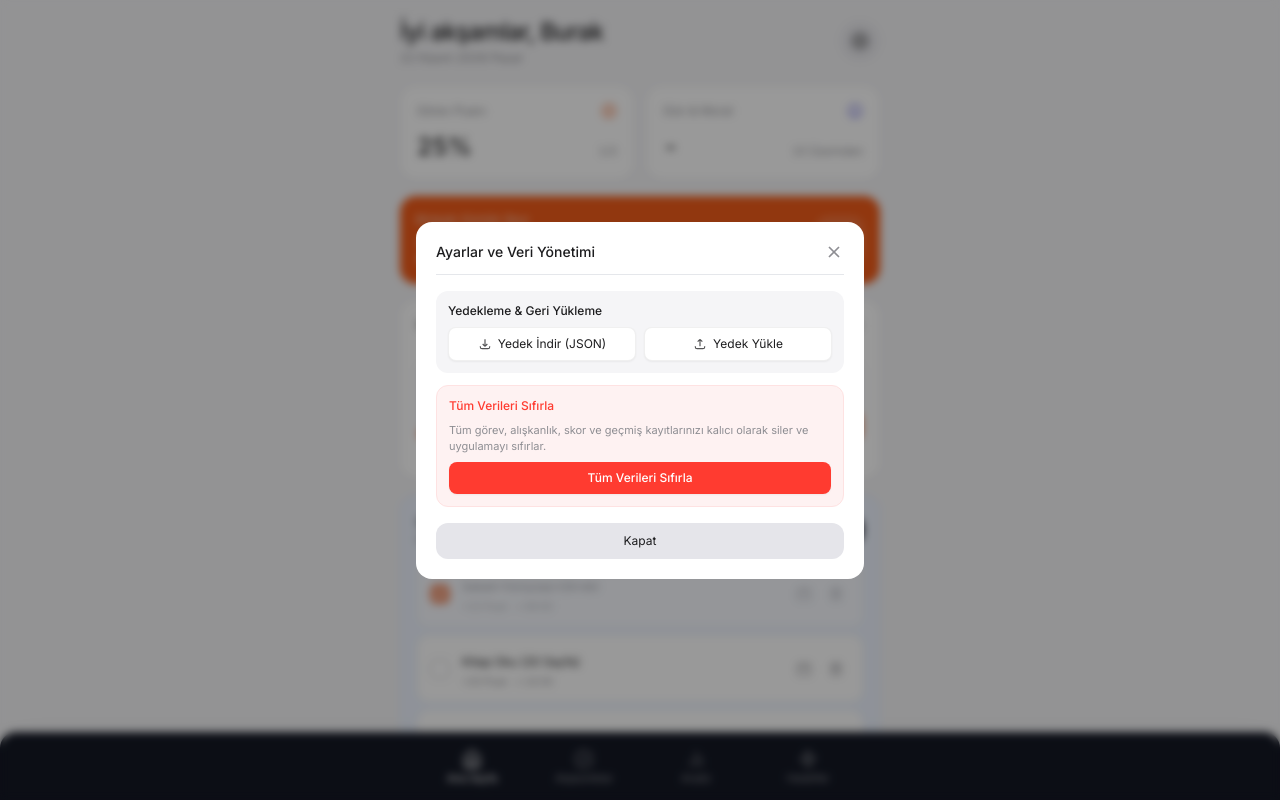
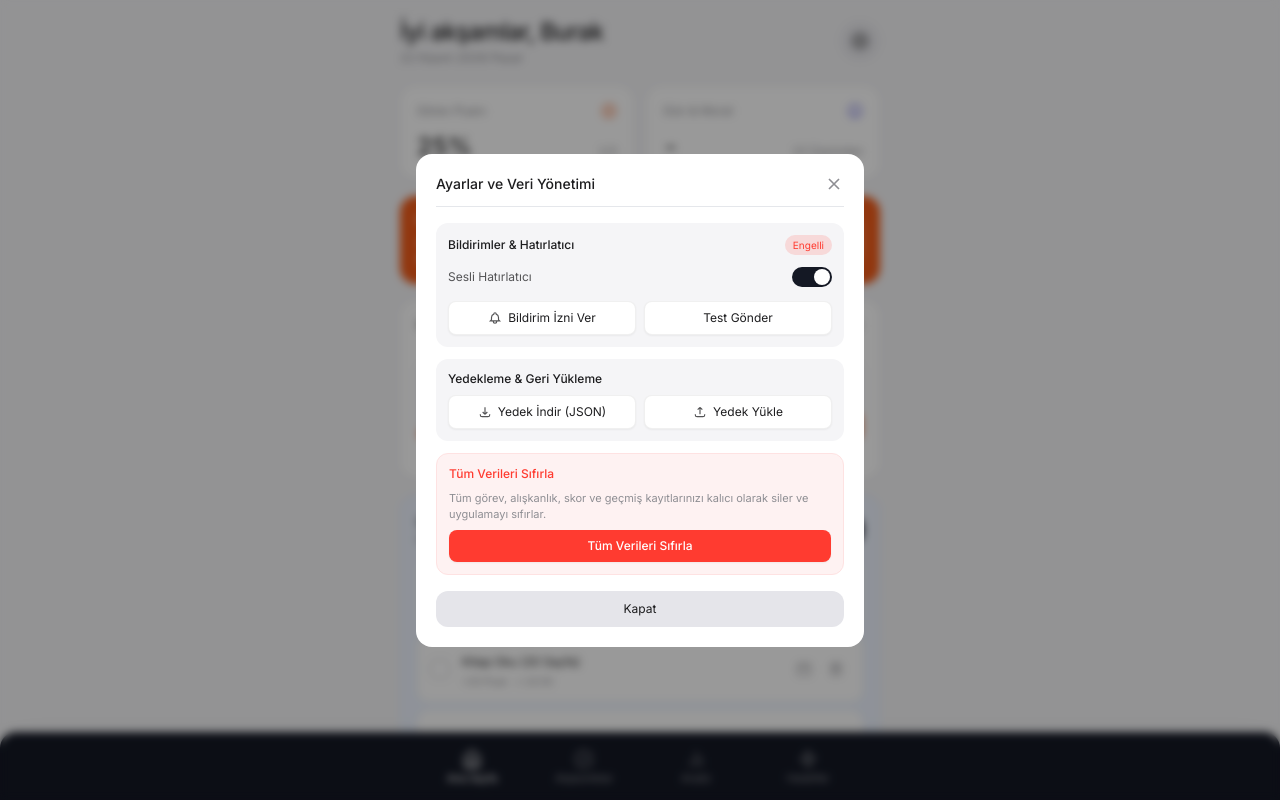
Before and after one commit to buraksungr/lifetracker, a plain HTML site: page index.html in a window 1280 px wide. Both pictures are taken after a click on the button 860 px from the left and 41 px from the top of the page. Drawn offline with nearby package versions, Linux system fonts and the light colour scheme.

Commit message:
Update index.html

```diff
--- a/index.html
+++ b/index.html
@@ -1,5 +1,5 @@
 <!DOCTYPE html>
-<html lang="tr" class="h-full bg-[#F5F5F7]">
+<html lang="tr" class="h-full">
 <head>
   <meta charset="UTF-8">
   <meta name="viewport" content="width=device-width, initial-scale=1.0, maximum-scale=1.0, user-scalable=no, viewport-fit=cover">
@@ -37,13 +37,17 @@
   </script>
 
   <style>
-    html, body {
+    html {
       height: 100%;
-      min-height: 100dvh;
-      min-height: -webkit-fill-available;
-      overflow: hidden;
+      /* Top half matches page bg (#F5F5F7), bottom half matches nav bar (#141824) so iOS home-indicator area never shows white */
+      background: linear-gradient(to bottom, #F5F5F7 50%, #141824 50%);
+      background-color: #141824;
     }
     body {
+      height: 100%;
+      min-height: 100vh;
+      min-height: 100lvh;
+      overflow: hidden;
       font-family: 'Inter', sans-serif;
       -webkit-tap-highlight-color: transparent;
       user-select: none;
@@ -68,13 +72,12 @@
     }
     .bottom-nav-fix::after {
       content: '';
-      position: fixed;
+      position: absolute;
       left: 0;
       right: 0;
-      bottom: -120px;
+      top: 100%;
       height: 120px;
       background-color: #141824;
-      z-index: -1;
       pointer-events: none;
     }
   </style>
@@ -491,7 +494,7 @@ Pratik yap" class="w-full p-2.5 rounded-xl bg-[#F5F5F7] border border-black/[0.0
     </div>
   </div>
 
-  <!-- Settings Modal (Backup Export/Import & True Factory Reset) -->
+  <!-- Settings Modal (Notifications, Backup Export/Import & True Factory Reset) -->
   <div id="modal-settings" class="fixed inset-0 bg-black/40 backdrop-blur-sm z-50 flex items-end sm:items-center justify-center p-0 sm:p-4 hidden">
     <div class="bg-white w-full max-w-md rounded-t-2xl sm:rounded-2xl p-5 space-y-4">
       <div class="flex items-center justify-between border-b pb-3">
@@ -502,6 +505,29 @@ Pratik yap" class="w-full p-2.5 rounded-xl bg-[#F5F5F7] border border-black/[0.0
       </div>
 
       <div class="space-y-3 text-xs">
+        <!-- Notifications Section -->
+        <div class="p-3 bg-[#F5F5F7] rounded-xl space-y-2.5">
+          <div class="flex items-center justify-between">
+            <span class="font-medium text-[#1D1D1F]">Bildirimler & Hatırlatıcı</span>
+            <span id="notif-status-badge" class="text-[10px] px-2 py-0.5 rounded-full bg-[#E5E5EA] text-[#545456]">Kontrol ediliyor</span>
+          </div>
+          <div class="flex items-center justify-between pt-0.5">
+            <span class="text-[#545456]">Sesli Hatırlatıcı</span>
+            <button id="toggle-sound-btn" onclick="toggleSoundSetting()" class="w-10 h-5 rounded-full bg-[#141824] relative transition-colors" aria-label="Sesli Hatırlatıcı">
+              <span id="toggle-sound-dot" class="w-4 h-4 rounded-full bg-white absolute top-0.5 right-0.5 transition-all"></span>
+            </button>
+          </div>
+          <div class="flex gap-2 pt-1">
+            <button onclick="requestNotificationPermission()" class="flex-1 py-2 rounded-lg bg-white border border-black/[0.06] text-[#1D1D1F] hover:bg-gray-50 flex items-center justify-center gap-1.5 shadow-sm">
+              <svg class="w-3.5 h-3.5 text-[#545456]" fill="none" stroke="currentColor" stroke-width="2" viewBox="0 0 24 24"><path d="M15 17h5l-1.405-1.405A2.032 2.032 0 0118 14.158V11a6.002 6.002 0 00-4-5.659V5a2 2 0 10-4 0v.341C7.67 6.165 6 8.388 6 11v3.159c0 .538-.214 1.055-.595 1.436L4 17h5m6 0v1a3 3 0 11-6 0v-1m6 0H9"/></svg>
+              <span>Bildirim İzni Ver</span>
+            </button>
+            <button onclick="sendTestNotification()" class="flex-1 py-2 rounded-lg bg-white border border-black/[0.06] text-[#1D1D1F] hover:bg-gray-50 flex items-center justify-center gap-1.5 shadow-sm">
+              <span>Test Gönder</span>
+            </button>
+          </div>
+        </div>
+
         <div class="p-3 bg-[#F5F5F7] rounded-xl space-y-2">
           <span class="font-medium text-[#1D1D1F] block">Yedekleme & Geri Yükleme</span>
           <div class="flex gap-2">
@@ -546,6 +572,7 @@ Pratik yap" class="w-full p-2.5 rounded-xl bg-[#F5F5F7] border border-black/[0.0
     let appState = {
       initialized: false,
       user: { name: 'Burak' },
+      settings: { soundEnabled: true },
       tasks: [],
       habits: [],
       goals: [],
@@ -556,6 +583,7 @@ Pratik yap" class="w-full p-2.5 rounded-xl bg-[#F5F5F7] border border-black/[0.0
     const defaultData = {
       initialized: true,
       user: { name: 'Burak' },
+      settings: { soundEnabled: true },
       tasks: [
         { id: 't1', title: 'Sabah Yürüyüşü (30 dk)', points: 15, time: '08:00', completed: true },
         { id: 't2', title: 'Kitap Oku (20 Sayfa)', points: 20, time: '14:30', completed: false },
@@ -594,6 +622,7 @@ Pratik yap" class="w-full p-2.5 rounded-xl bg-[#F5F5F7] border border-black/[0.0
       if (stored) {
         try {
           appState = JSON.parse(stored);
+          if (!appState.settings) appState.settings = { soundEnabled: true };
         } catch (e) {
           appState = defaultData;
         }
@@ -601,6 +630,7 @@ Pratik yap" class="w-full p-2.5 rounded-xl bg-[#F5F5F7] border border-black/[0.0
         appState = defaultData;
         saveState();
       }
+      renderApp();
     }
 
     // Save Data
@@ -797,7 +827,6 @@ Pratik yap" class="w-full p-2.5 rounded-xl bg-[#F5F5F7] border border-black/[0.0
       const days = ['Pzt', 'Sal', 'Çar', 'Per', 'Cum', 'Cmt', 'Paz'];
 
       days.forEach((day, idx) => {
-        // Random visual height representation for demo / actual calculation
         const heightPct = idx === 6 ? 33 : (idx === 5 ? 0 : Math.min(100, (idx + 1) * 12));
 
         const wrapper = document.createElement('div');
@@ -1191,7 +1220,10 @@ END:VCALENDAR`;
     function openAddTaskModal() { document.getElementById('modal-task').classList.remove('hidden'); }
     function openAddHabitModal() { document.getElementById('modal-habit').classList.remove('hidden'); }
     function openAddGoalModal() { document.getElementById('modal-goal').classList.remove('hidden'); }
-    function openSettingsModal() { document.getElementById('modal-settings').classList.remove('hidden'); }
+    function openSettingsModal() {
+      updateNotificationUI();
+      document.getElementById('modal-settings').classList.remove('hidden');
+    }
 
     function closeModal(id) { document.getElementById(id).classList.add('hidden'); }
 
@@ -1261,6 +1293,76 @@ END:VCALENDAR`;
     }
 
     // -------------------------------------------------------------
+    // NOTIFICATIONS SETTINGS & HANDLERS
+    // -------------------------------------------------------------
+    function updateNotificationUI() {
+      const badge = document.getElementById('notif-status-badge');
+      if (badge) {
+        if (!('Notification' in window)) {
+          badge.textContent = 'Desteklenmiyor';
+          badge.className = 'text-[10px] px-2 py-0.5 rounded-full bg-[#E5E5EA] text-[#545456]';
+        } else if (Notification.permission === 'granted') {
+          badge.textContent = 'Açık';
+          badge.className = 'text-[10px] px-2 py-0.5 rounded-full bg-[#34C759]/15 text-[#34C759]';
+        } else if (Notification.permission === 'denied') {
+          badge.textContent = 'Engelli';
+          badge.className = 'text-[10px] px-2 py-0.5 rounded-full bg-[#FF3B30]/15 text-[#FF3B30]';
+        } else {
+          badge.textContent = 'İzin Bekliyor';
+          badge.className = 'text-[10px] px-2 py-0.5 rounded-full bg-[#FF9500]/15 text-[#FF9500]';
+        }
+      }
+
+      const soundEnabled = appState.settings?.soundEnabled !== false;
+      const btn = document.getElementById('toggle-sound-btn');
+      const dot = document.getElementById('toggle-sound-dot');
+      if (btn && dot) {
+        if (soundEnabled) {
+          btn.className = 'w-10 h-5 rounded-full bg-[#141824] relative transition-colors';
+          dot.className = 'w-4 h-4 rounded-full bg-white absolute top-0.5 right-0.5 transition-all';
+        } else {
+          btn.className = 'w-10 h-5 rounded-full bg-[#D1D1D6] relative transition-colors';
+          dot.className = 'w-4 h-4 rounded-full bg-white absolute top-0.5 left-0.5 transition-all';
+        }
+      }
+    }
+
+    function toggleSoundSetting() {
+      if (!appState.settings) appState.settings = { soundEnabled: true };
+      appState.settings.soundEnabled = !appState.settings.soundEnabled;
+      saveState();
+      updateNotificationUI();
+      showToast(appState.settings.soundEnabled ? 'Sesli hatırlatıcı açıldı' : 'Sesli hatırlatıcı kapatıldı');
+    }
+
+    function requestNotificationPermission() {
+      if (!('Notification' in window)) {
+        showToast('Bu tarayıcı bildirimleri desteklemiyor');
+        return;
+      }
+      Notification.requestPermission().then(perm => {
+        updateNotificationUI();
+        if (perm === 'granted') {
+          showToast('Bildirim izni verildi');
+        } else {
+          showToast('Bildirim izni reddedildi');
+        }
+      }).catch(() => {
+        showToast('Bildirim izni alınamadı');
+      });
+    }
+
+    function sendTestNotification() {
+      if (appState.settings?.soundEnabled !== false) {
+        playSoftChime();
+      }
+      showToast('Test bildirimi gönderildi');
+      if ('Notification' in window && Notification.permission === 'granted') {
+        new Notification('Günlük Takip', { body: 'Bildirimler sorunsuz çalışıyor!' });
+      }
+    }
+
+    // -------------------------------------------------------------
     // BACKUP & TRUE FACTORY RESET
     // -------------------------------------------------------------
     function exportJSONBackup() {
@@ -1284,6 +1386,7 @@ END:VCALENDAR`;
           const imported = JSON.parse(e.target.result);
           if (imported && typeof imported === 'object') {
             appState = imported;
+            if (!appState.settings) appState.settings = { soundEnabled: true };
             saveState();
             closeModal('modal-settings');
             showToast('Yedek başarıyla yüklendi');
@@ -1300,6 +1403,7 @@ END:VCALENDAR`;
       appState = {
         initialized: true,
         user: { name: 'Burak' },
+        settings: { soundEnabled: true },
         tasks: [],
         habits: [],
         goals: [],
@@ -1342,7 +1446,9 @@ END:VCALENDAR`;
 
       appState.tasks.forEach(t => {
         if (t.time === currentHHMM && !t.notifiedToday) {
-          playSoftChime();
+          if (appState.settings?.soundEnabled !== false) {
+            playSoftChime();
+          }
           showToast(`Hatırlatıcı: ${t.title}`);
           t.notifiedToday = true;
 
@@ -1384,11 +1490,6 @@ END:VCALENDAR`;
     window.onload = function() {
       registerServiceWorker();
       loadState();
-
-      // Request Notification permission silently if supported
-      if ("Notification" in window && Notification.permission === "default") {
-        Notification.requestPermission().catch(() => {});
-      }
     };
   </script>
 </body>
```
